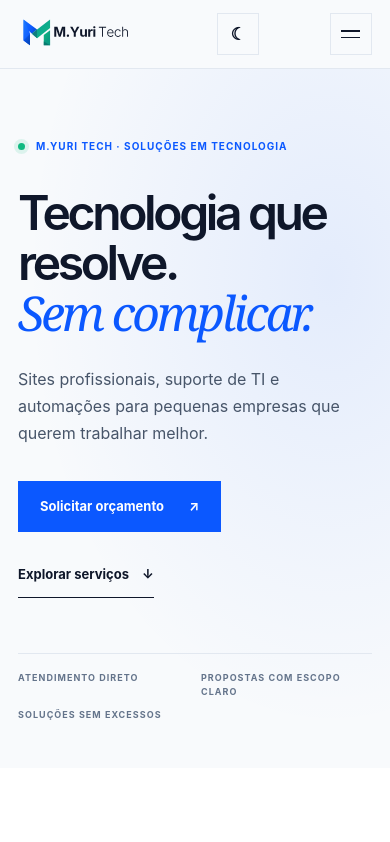
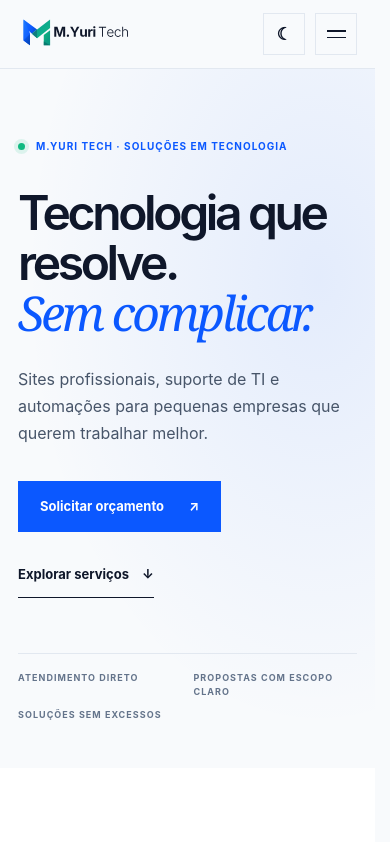
Before and after one commit to MatheusYurirs/myuri-tech, a plain HTML site: page index.html in a window 390 px wide. Shown: the top 842 px of the page. Drawn offline with Linux system fonts and the light colour scheme.

Commit message:
fix(ui): estabiliza largura e cabecalho ao alternar tema

```diff
--- a/index.html
+++ b/index.html
@@ -183,6 +183,15 @@ h1,h2,h3,p{margin:0}h1,h2,h3{font-weight:590;letter-spacing:-.052em;line-height:
 @media(max-width:980px){.project-feature{grid-template-columns:1fr 1fr}.nav-desktop{gap:15px}.projects{padding:90px 0}}
 @media(max-width:760px){.project-feature{grid-template-columns:1fr}.project-art{min-height:310px}.project-feature-copy{min-height:380px}.project-foot{align-items:start}.hero::before{width:100%}}
 @media(max-width:430px){.project-feature-copy{padding:26px}.project-foot{flex-direction:column}.project-feature h3{font-size:52px}.projects{padding:76px 0}}
+
+
+/* v2 layout stability QA — previne deslocamentos ao alternar temas. */
+html{scrollbar-gutter:stable}
+.theme-icon{display:inline-flex;flex:0 0 20px;width:20px;height:20px;justify-content:center;align-items:center;text-align:center}
+@media(max-width:800px){
+  .theme-toggle{margin-left:auto}
+  .menu-btn{margin-left:0}
+}
 
 /* Escuro v2: grafite como base, azul vivo nas ações e turquesa como assinatura. */
 [data-theme="dark"] .hero h1 em,[data-theme="dark"] .projects h2 em{color:#5be0c1}
```
